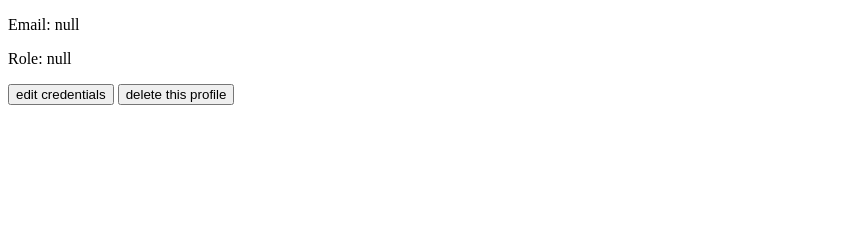
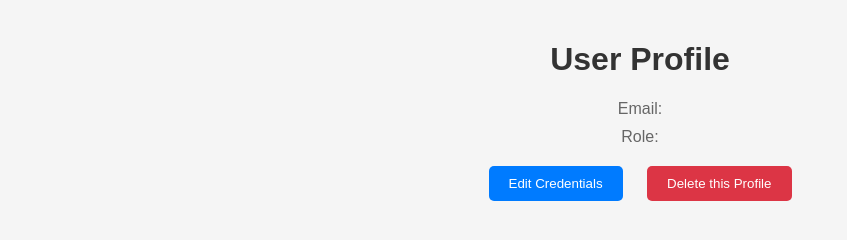
Before and after one commit to suja1956/DbDemo_Nodejs, a website: page profile.html in a window 1280 px wide. Shown: the whole page, without its empty margins (0-847 px from the left). Drawn offline with Linux system fonts and the light colour scheme.

Commit message:
Update profile.html

```diff
--- a/profile.html
+++ b/profile.html
@@ -4,25 +4,76 @@
   <meta charset="UTF-8">
   <meta name="viewport" content="width=device-width, initial-scale=1.0">
   <title>Profile</title>
+  <style>
+    body {
+      font-family: 'Arial', sans-serif;
+      background-color: #f5f5f5;
+      margin: 0;
+      padding: 20px;
+      text-align: center;
+    }
+
+    h1 {
+      color: #333;
+    }
+
+    p {
+      color: #666;
+      margin: 10px 0;
+    }
+
+    button {
+      background-color: #4CAF50;
+      color: white;
+      padding: 10px 20px;
+      margin: 10px;
+      border: none;
+      border-radius: 5px;
+      cursor: pointer;
+    }
+
+    button:hover {
+      background-color: #45a049;
+    }
+
+    #edit {
+      background-color: #007BFF;
+    }
+
+    #edit:hover {
+      background-color: #0056b3;
+    }
+
+    #delete {
+      background-color: #DC3545;
+    }
+
+    #delete:hover {
+      background-color: #c82333;
+    }
+  </style>
 </head>
 <body>
+  <h1>User Profile</h1>
+  <p>Email: <span id="email"></span></p>
+  <p>Role: <span id="role"></span></p>
+
   <script>
-    // Function to get query parameters from the URL
     function getQueryParam(name) {
       const urlParams = new URLSearchParams(window.location.search);
       return urlParams.get(name);
     }
 
-    // Retrieve and display the inserted data
     const email = getQueryParam('email');
     const role = getQueryParam('role');
 
-    document.write(`<p>Email: ${email}</p>`);
-    document.write(`<p>Role: ${role}</p>`);
+    document.getElementById('email').innerText = email;
+    document.getElementById('role').innerText = role;
 
     function showEditForm() {
         location.replace(`http://localhost:3000/update?email=${email}&role=${role}`)
     }
+
     function deleteProfile() {
          fetch(`http://localhost:3000/deleteProfile?email=${email}`, {
             method: 'DELETE',
@@ -38,15 +89,14 @@
          })
          .catch(error => {
             console.error('Error deleting profile:', error);
+         });
 
-         });
          window.location.href = "http://localhost:3000/signinpage";
+    }
+  </script>
 
-    }
-
-  </script>
-<button id="edit" onclick="showEditForm()">edit credentials</button>
-<button onclick="deleteProfile()">delete this profile</button>
+  <button id="edit" onclick="showEditForm()">Edit Credentials</button>
+  <button id="delete" onclick="deleteProfile()">Delete this Profile</button>
 
 </body>
 </html>
```
